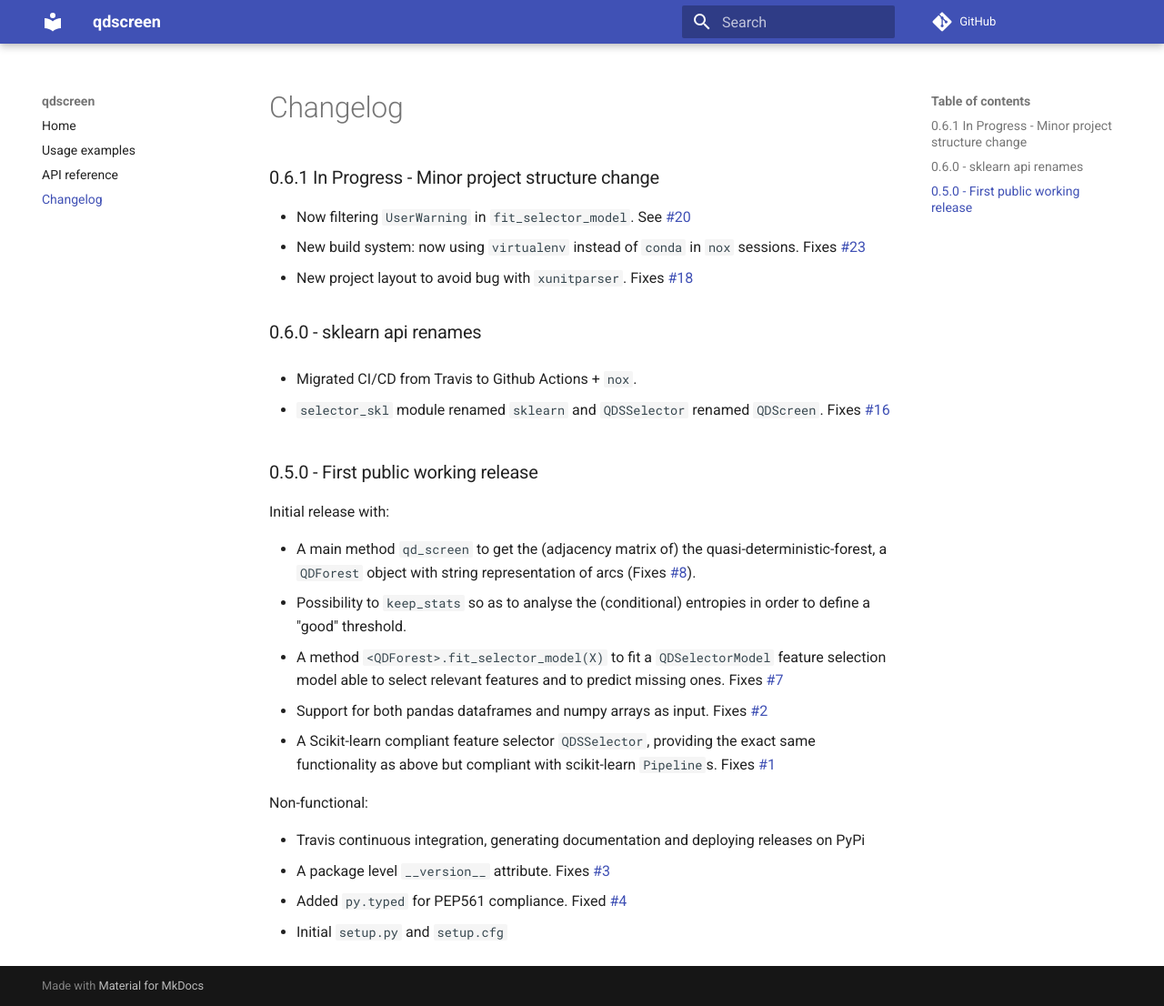
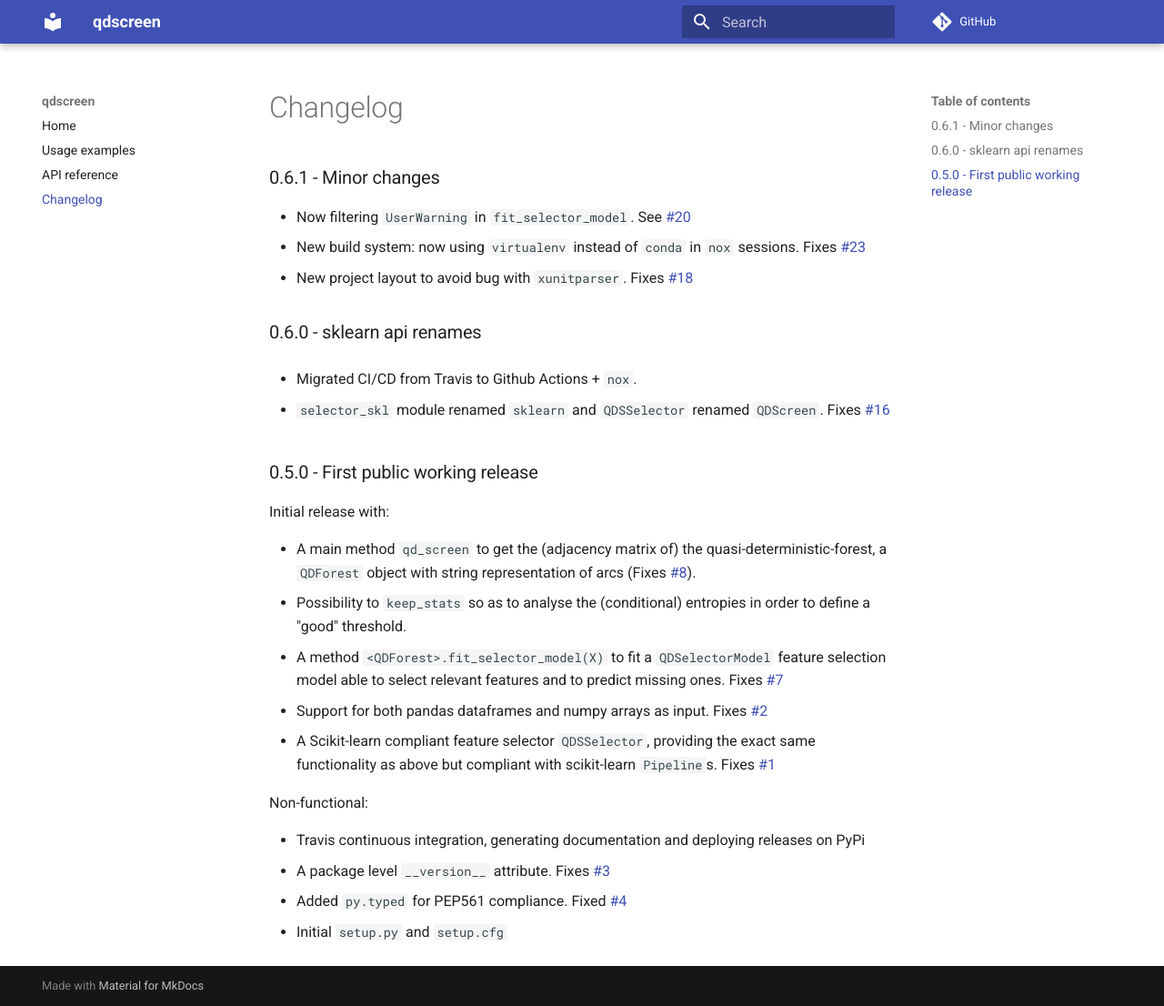
Before and after one commit to python-qds/qdscreen, an MkDocs documentation site: the page built from docs/changelog.md, in a window 1280 px wide and 1106 px high. Shown: the whole window at 91% size. Built offline with MkDocs 1.6.1 and Material for MkDocs 9.7.7, drawn with Linux system fonts in a browser that asks for light colours; comment, search, counter and statistics services are not loaded.

Commit message:
0.6.1 changelog

```diff
--- a/docs/changelog.md
+++ b/docs/changelog.md
@@ -1,6 +1,6 @@
 # Changelog
 
-### 0.6.1 In Progress - Minor project structure change
+### 0.6.1 - Minor changes
 
  - Now filtering `UserWarning` in `fit_selector_model`. See [#20](https://github.com/python-qds/qdscreen/issues/20)
  - New build system: now using `virtualenv` instead of `conda` in `nox` sessions. Fixes [#23](https://github.com/python-qds/qdscreen/issues/23)
```
